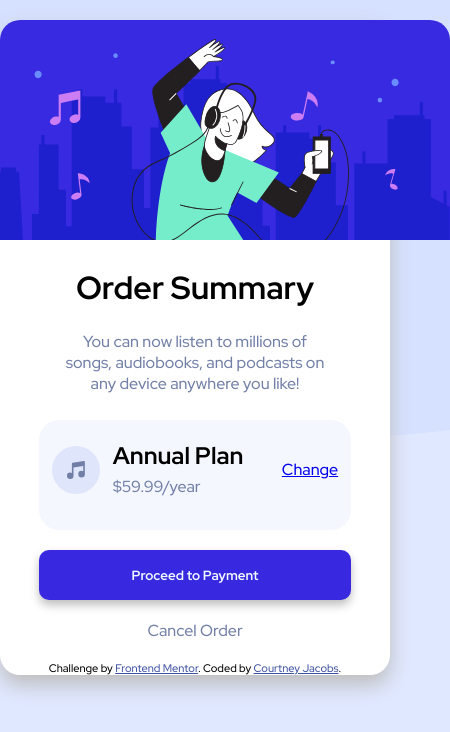
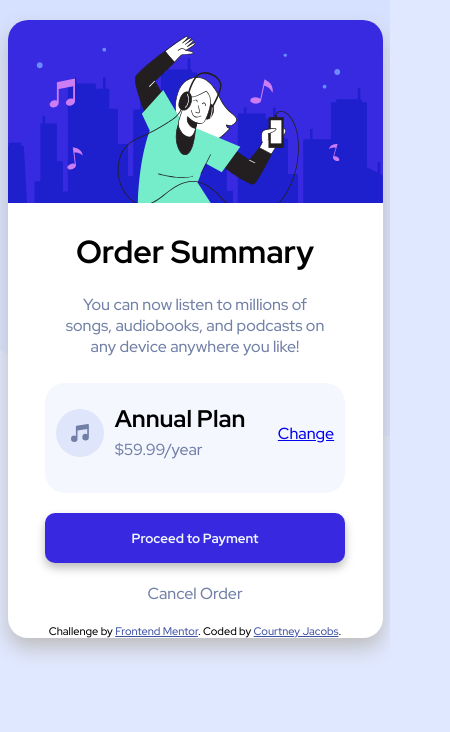
Before and after one commit to courthub74/frontend-mentor-project-responsive-order-summary-using-grid, a plain HTML site: page index.html in a window 390 px wide. Shown: the whole page, 450 px wide, since content can reach past the window. Drawn offline with Linux system fonts and the light colour scheme.

Commit message:
Resonsive Design

```diff
--- a/style.scss
+++ b/style.scss
@@ -13,8 +13,8 @@ body {
     margin: 0px;
     padding: 0px;
     font-family: 'Red Hat Display', sans-serif;
-    max-width: 1440px;
-    max-height: 1056px;
+    max-width: 1440px;  //1440
+    max-height: 900px;
     background-image: url(images/pattern-background-desktop.svg);
     background-repeat: no-repeat;
     background-color: $paleblue;
@@ -92,3 +92,19 @@ body {
         }
     }
 }
+
+
+// Responsive Design
+@media screen and (max-width: 600px) {
+    body {
+        .card {
+            width: 375px;
+            .img {
+                img {
+                    width: 375px;
+                }
+            }
+        }
+    }
+
+}
```
Also changed, not shown: style.css, 1 other file.
